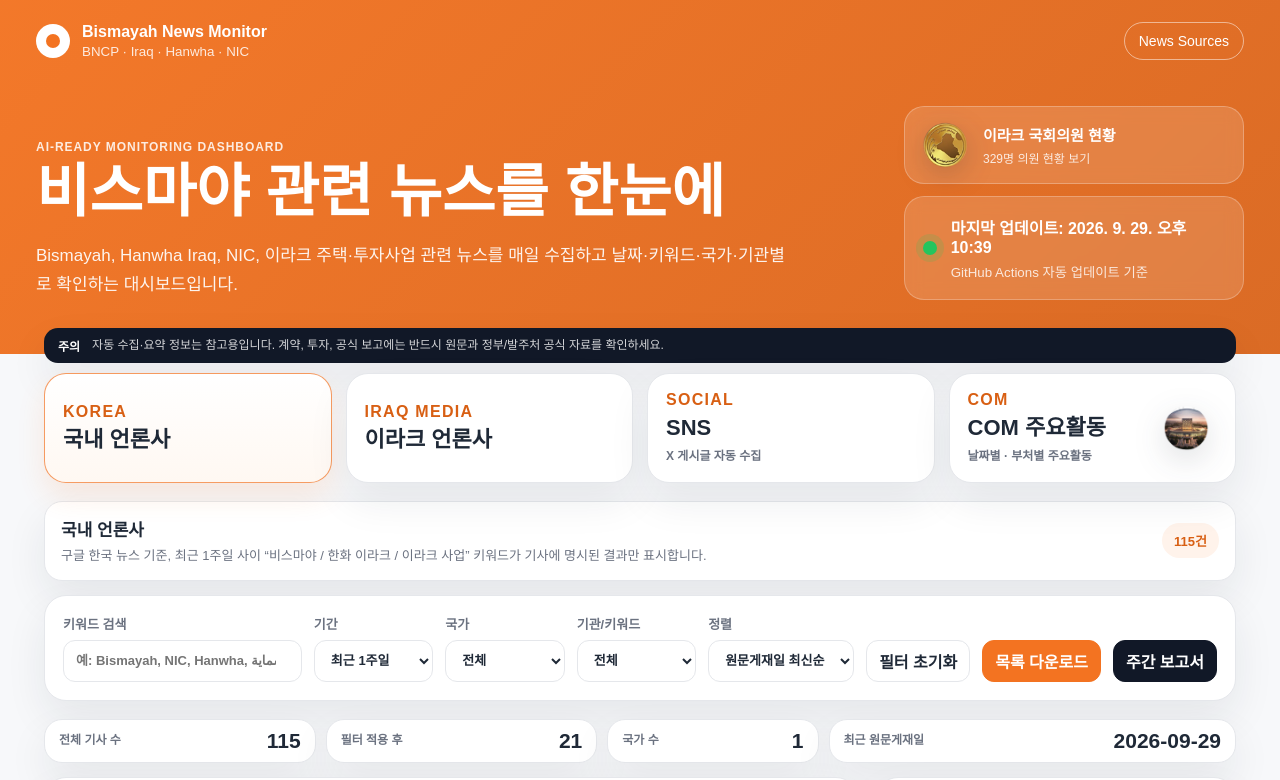
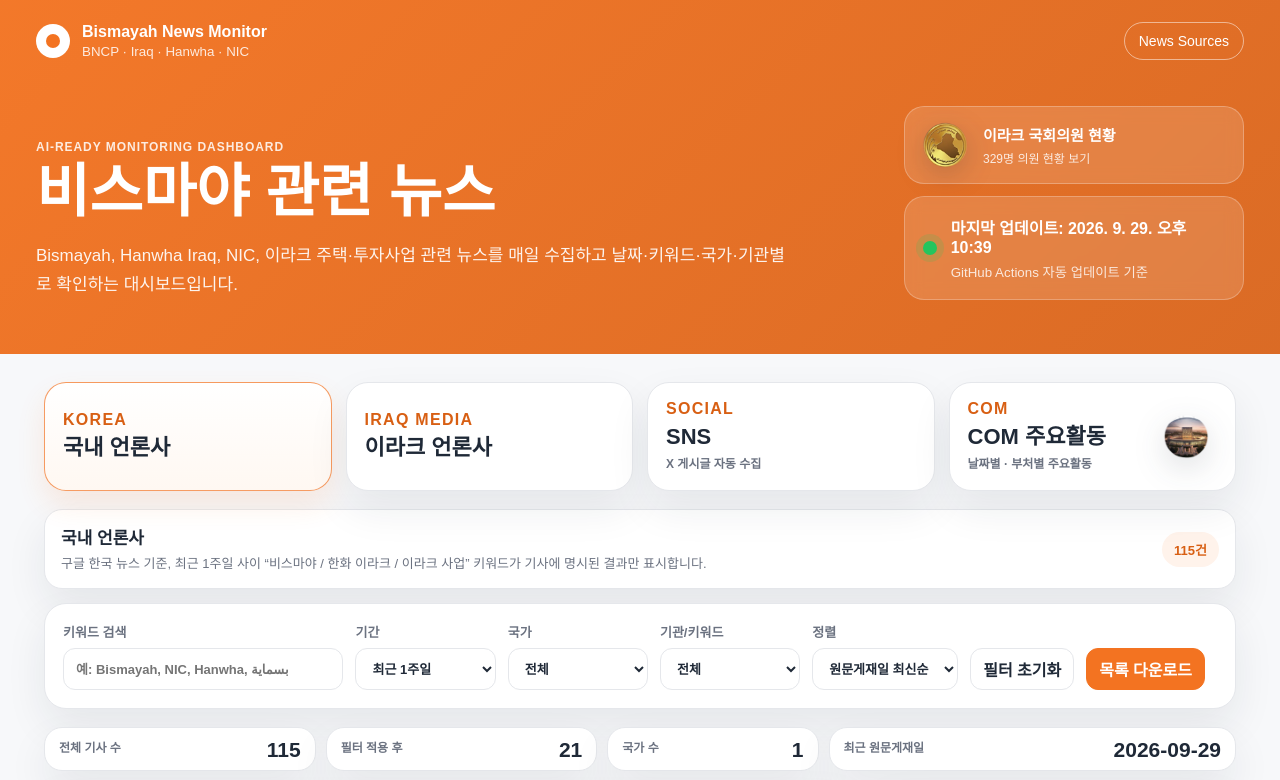
Before and after one commit to sultjung/bismayah2026, a website: page index.html in a window 1280 px wide. Shown: the top 780 px of the page. Drawn offline with Linux system fonts and the light colour scheme.

Commit message:
Simplify dashboard and add source rights notice

```diff
--- a/index.html
+++ b/index.html
@@ -27,7 +27,7 @@
     <section class="hero-content">
       <div>
         <p class="eyebrow">AI-ready Monitoring Dashboard</p>
-        <h1>비스마야 관련 뉴스를 한눈에</h1>
+        <h1>비스마야 관련 뉴스</h1>
         <p class="hero-desc">
           Bismayah, Hanwha Iraq, NIC, 이라크 주택·투자사업 관련 뉴스를 매일 수집하고
           날짜·키워드·국가·기관별로 확인하는 대시보드입니다.
@@ -55,11 +55,6 @@
   </header>
 
   <main class="container">
-    <section class="notice compact-notice">
-      <strong>주의</strong>
-      <span>자동 수집·요약 정보는 참고용입니다. 계약, 투자, 공식 보고에는 반드시 원문과 정부/발주처 공식 자료를 확인하세요.</span>
-    </section>
-
     <section class="source-section-tabs">
       <button class="source-tab active" data-section="domestic" type="button">
         <span class="source-tab-kicker">KOREA</span>
@@ -137,7 +132,6 @@
 
         <button id="resetBtn" class="ghost-btn">필터 초기화</button>
         <button id="downloadBtn" class="primary-btn" type="button">목록 다운로드</button>
-        <button id="weeklyReportBtn" class="report-btn" type="button">주간 보고서</button>
       </div>
     </section>
 
@@ -188,12 +182,11 @@
   </main>
 
   <footer class="footer">
-    <p>BNCP News Monitor · GitHub Pages 기반 자동 뉴스 모니터링</p>
+    <p>저작권·출처 안내: 본 사이트는 뉴스와 공개 게시물의 제목·요약 및 원문 링크를 정보 제공 목적으로 제공합니다. 원문 기사·게시물·이미지의 저작권은 각 권리자에게 있으며, 정확한 내용과 전체 문맥은 원문에서 확인해 주세요.</p>
   </footer>
 
   <script src="./app.js"></script>
   <script src="./assets/com-patch.js?v=1"></script>
   <script src="./assets/sns-patch.js?v=1"></script>
-  <script src="./assets/weekly-report.js?v=1"></script>
   </body>
   </html>
```
